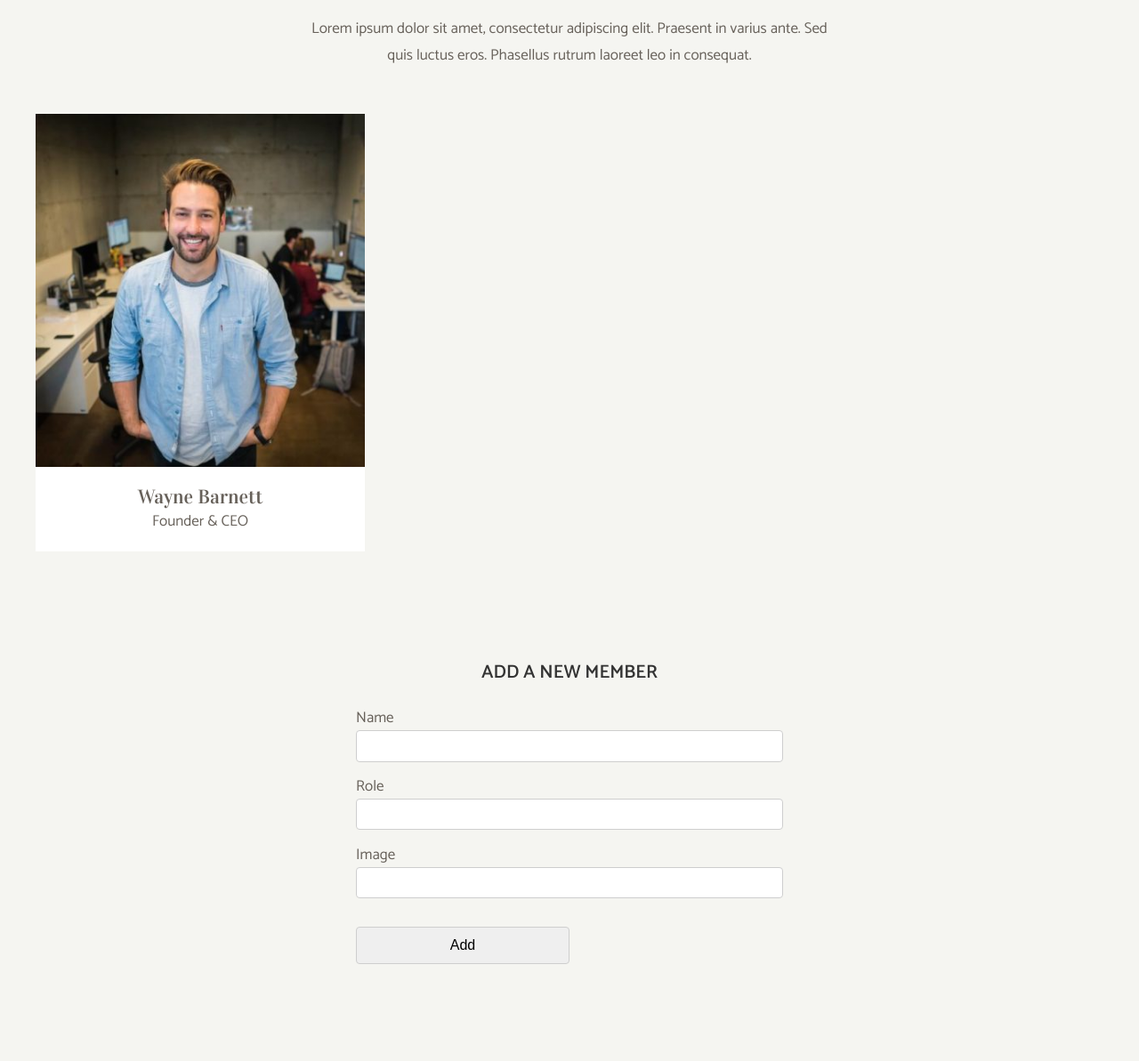
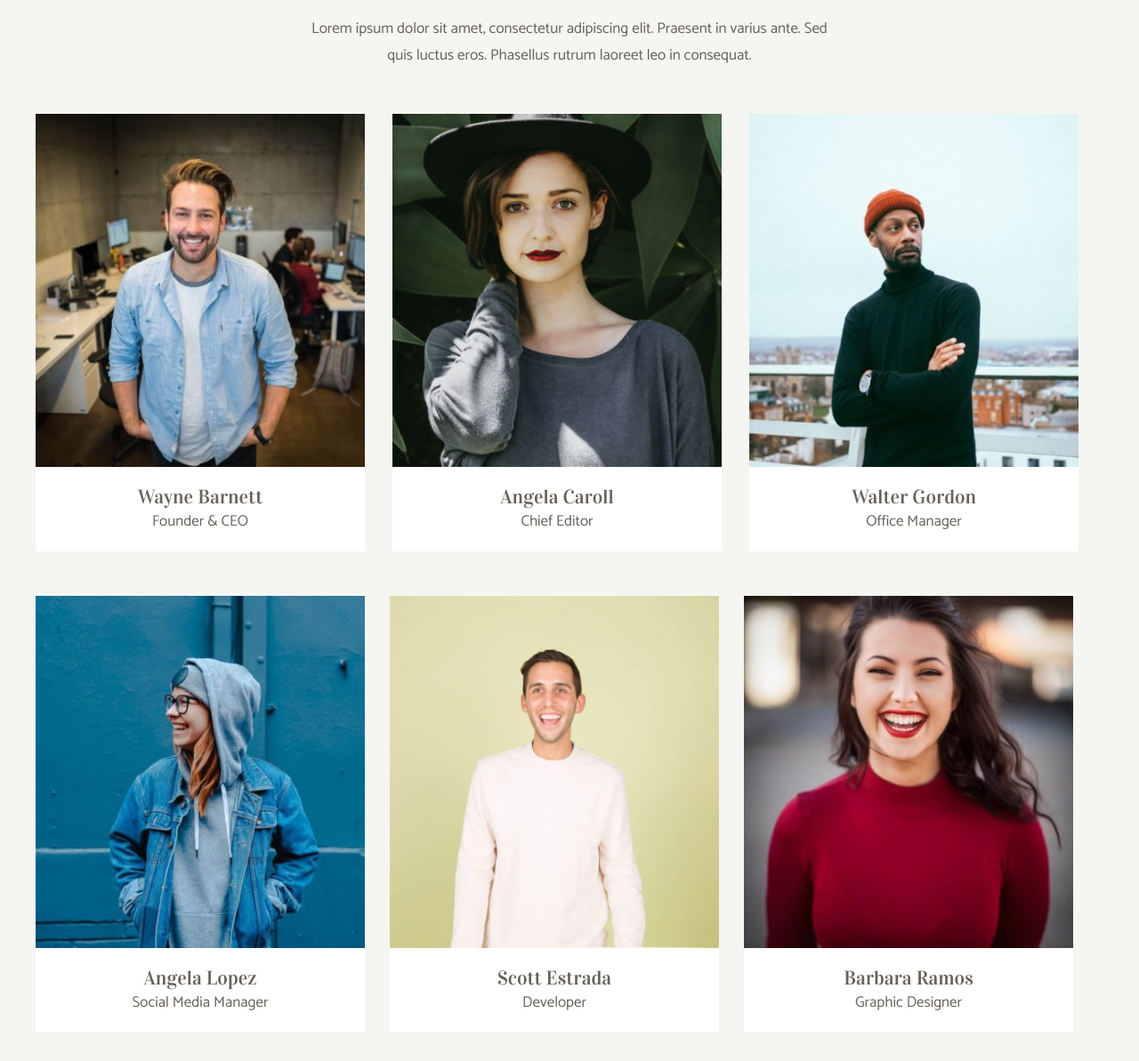
Before and after one commit to SimoCosz/js-our-team, a plain HTML site: page index.html in a window 1280 px wide. Shown: the part 107-1300 px from the top of the page at 89% size. Before the commit the page ends 1257 px from the top, so only its background shows below. Drawn offline with Linux system fonts and the light colour scheme.

Commit message:
stampata card nell'html. Fine.

```diff
--- a/app.js
+++ b/app.js
@@ -1,34 +1,34 @@
-const teamContainer = document.querySelectorAll('team-container')
+const teamContainer = document.querySelector('.team-container')
 const team = [
   {
     name: 'Wayne Barnett',
     role: 'Founder & CEO',
-    image: 'wayne-barnett-founder-ceo.jpg',
+    image: 'img/wayne-barnett-founder-ceo.jpg',
   },
   {
     name: 'Angela Caroll',
     role: 'Chief Editor',
-    image: 'angela-caroll-chief-editor.jpg',
+    image: 'img/angela-caroll-chief-editor.jpg',
   },
   {
     name: 'Walter Gordon',
     role: 'Office Manager',
-    image: 'walter-gordon-office-manager.jpg',
+    image: 'img/walter-gordon-office-manager.jpg',
   },
   {
     name: 'Angela Lopez',
     role: 'Social Media Manager',
-    image: 'angela-lopez-social-media-manager.jpg',
+    image: 'img/angela-lopez-social-media-manager.jpg',
   },
   {
     name: 'Scott Estrada',
     role: 'Developer',
-    image: 'scott-estrada-developer.jpg',
+    image: 'img/scott-estrada-developer.jpg',
   },
   {
     name: 'Barbara Ramos',
     role: 'Graphic Designer',
-    image: 'barbara-ramos-graphic-designer.jpg',
+    image: 'img/barbara-ramos-graphic-designer.jpg',
   },
 ];
 
@@ -52,5 +52,7 @@
       </div>
   </div>
   `
-  console.log(memberCard)
+
+
+  teamContainer.innerHTML += memberCard
 }
--- a/index.html
+++ b/index.html
@@ -23,7 +23,7 @@
         <div class="team-container">
           <!-- Inseriamo inizialmente una card statica per stilarla e vedere l'effetto finale -->
 
-          <div class="team-card">
+          <!-- <div class="team-card">
             <div class="card-image">
               <img
                 src="img/wayne-barnett-founder-ceo.jpg"
@@ -34,7 +34,7 @@
               <h3>Wayne Barnett</h3>
               <p>Founder & CEO</p>
             </div>
-          </div>
+          </div> -->
         </div>
       </div>
     </section>
```
Also changed, not shown: style.css (line endings or trailing spaces).
